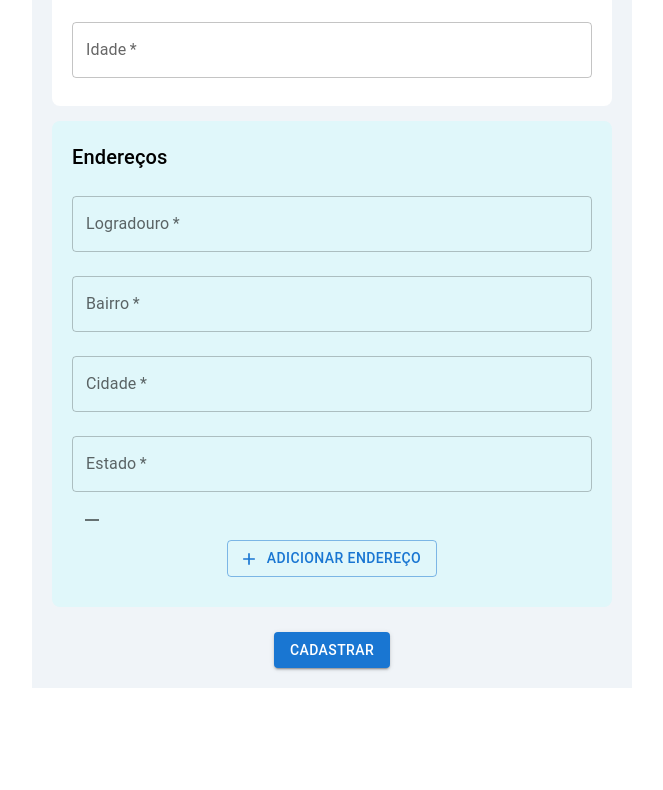
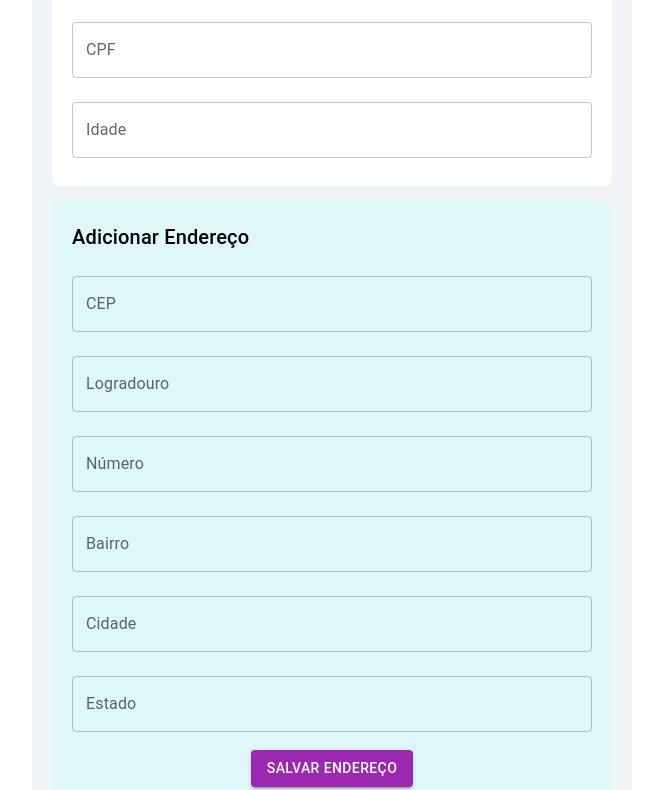
Before and after one commit to Bavaria93/Hello-world, a React (Create React App) app: page /cadastro in a window 1280 px wide. Shown: the part 311-1101 px from the top of the page, without its empty margins (308-971 px from the left). Before the commit the page ends 999 px from the top, so only its background shows below. Built offline with nearby package versions, Linux system fonts and the light colour scheme.

Commit message:
atualização cadastro

```diff
--- a/src/Cadastro.js
+++ b/src/Cadastro.js
@@ -1,20 +1,65 @@
 import React, { useState } from 'react';
 import axios from 'axios';
 import { Container, TextField, Button, Box, Typography, IconButton } from '@mui/material';
-import { Add, Remove } from '@mui/icons-material';
+import { Remove } from '@mui/icons-material';
 
 const API_URL = 'http://localhost:5000/users';
 
 function Cadastro() {
   const [name, setName] = useState('');
   const [email, setEmail] = useState('');
+  const [cpf, setCpf] = useState('');
   const [age, setAge] = useState('');
-  const [addresses, setAddresses] = useState([{ logradouro: '', bairro: '', cidade: '', estado: '' }]);
+  const [currentAddress, setCurrentAddress] = useState({
+    cep: '',
+    logradouro: '',
+    numero: '',
+    bairro: '',
+    cidade: '',
+    estado: '',
+  });
+  const [addresses, setAddresses] = useState([]);
   const [errors, setErrors] = useState({});
   const [successMessage, setSuccessMessage] = useState('');
   const [errorMessage, setErrorMessage] = useState('');
 
-  const validate = () => {
+  // Função para formatar o CPF enquanto o usuário digita
+  const formatCpf = (value) => {
+    // Remove caracteres não numéricos
+    value = value.replace(/\D/g, '');
+
+    // Limita o número de caracteres a 11 (formato CPF sem pontuação)
+    value = value.substring(0, 11);
+
+    // Aplica a máscara do CPF: xxx.xxx.xxx-xx
+    if (value.length > 9) {
+      value = value.replace(/(\d{3})(\d{3})(\d{3})(\d{2})/, '$1.$2.$3-$4');
+    } else if (value.length > 6) {
+      value = value.replace(/(\d{3})(\d{3})(\d{0,3})/, '$1.$2.$3');
+    } else if (value.length > 3) {
+      value = value.replace(/(\d{3})(\d{0,3})/, '$1.$2');
+    }
+
+    return value;
+  };
+
+  // Função para formatar o CEP enquanto o usuário digita
+  const formatCep = (value) => {
+    // Remove caracteres não numéricos
+    value = value.replace(/\D/g, '');
+
+    // Limita o número de caracteres a 8 (formato CEP sem pontuação)
+    value = value.substring(0, 8);
+
+    // Aplica a máscara do CEP: xxxxx-xxx
+    if (value.length > 5) {
+      value = value.replace(/(\d{5})(\d{1,3})/, '$1-$2');
+    }
+
+    return value;
+  };
+
+  const validateUserFields = () => {
     let tempErrors = {};
 
     // Validação do Nome
@@ -27,18 +72,35 @@ function Cadastro() {
       ? (/.+@.+\..+/.test(email) ? '' : 'Email inválido')
       : 'Email é obrigatório';
 
+    // Validação do CPF
+    tempErrors.cpf = cpf
+      ? (/^\d{3}\.\d{3}\.\d{3}-\d{2}$/.test(cpf) ? '' : 'CPF inválido. Use o formato xxx.xxx.xxx-xx')
+      : 'CPF é obrigatório';
+
     // Validação da Idade
     tempErrors.age = age
       ? (/^\d+$/.test(age) ? '' : 'Idade deve incluir apenas números')
       : 'Idade é obrigatória';
 
-    // Validação dos Endereços
-    addresses.forEach((address, index) => {
-      if (!address.logradouro.trim()) tempErrors[`logradouro_${index}`] = 'O logradouro é obrigatório.';
-      if (!address.bairro.trim()) tempErrors[`bairro_${index}`] = 'O bairro é obrigatório.';
-      if (!address.cidade.trim()) tempErrors[`cidade_${index}`] = 'A cidade é obrigatória.';
-      if (!address.estado.trim()) tempErrors[`estado_${index}`] = 'O estado é obrigatório.';
-    });
+    // Validação Condicional de Endereços
+    if (addresses.length === 0) {
+      tempErrors.addresses = 'É necessário adicionar pelo menos um endereço.';
+    }
+
+    setErrors(tempErrors);
+    return Object.values(tempErrors).every((x) => x === '');
+  };
+
+  const validateAddressFields = () => {
+    let tempErrors = {};
+
+    // Validação dos Campos de Endereço
+    if (!currentAddress.cep.trim()) tempErrors.cep = 'O CEP é obrigatório.';
+    if (!currentAddress.logradouro.trim()) tempErrors.logradouro = 'O logradouro é obrigatório.';
+    if (!currentAddress.numero.trim()) tempErrors.numero = 'O número é obrigatório.';
+    if (!currentAddress.bairro.trim()) tempErrors.bairro = 'O bairro é obrigatório.';
+    if (!currentAddress.cidade.trim()) tempErrors.cidade = 'A cidade é obrigatória.';
+    if (!currentAddress.estado.trim()) tempErrors.estado = 'O estado é obrigatório.';
 
     setErrors(tempErrors);
     return Object.values(tempErrors).every((x) => x === '');
@@ -46,10 +108,10 @@ function Cadastro() {
 
   const handleAddUser = (e) => {
     e.preventDefault();
-    if (!validate()) return;
+    if (!validateUserFields()) return;
 
     axios
-      .post(API_URL, { name, email, age, addresses })
+      .post(API_URL, { name, email, cpf, age, addresses })
       .then(() => {
         setSuccessMessage('Usuário cadastrado com sucesso!');
         setErrorMessage('');
@@ -63,28 +125,49 @@ function Cadastro() {
       });
   };
 
+  // Função para capturar mudanças nos campos do endereço (atualiza dinamicamente o estado `currentAddress`)
+  const handleAddressChange = (field, value) => {
+    setCurrentAddress({
+      ...currentAddress, // Mantém os outros valores existentes
+      [field]: value,    // Atualiza apenas o campo correspondente
+    });
+  };
+
+  // Função para adicionar o endereço à lista de endereços (estado `addresses`)
+  const handleAddAddress = () => {
+    if (!validateAddressFields()) return;
+
+    setAddresses([...addresses, currentAddress]); // Adiciona o endereço ao array
+    setCurrentAddress({
+      cep: '',
+      logradouro: '',
+      numero: '',
+      bairro: '',
+      cidade: '',
+      estado: '',
+    }); // Reseta os campos após adicionar
+  };
+
+  const handleRemoveAddress = (index) => {
+    const updatedAddresses = addresses.filter((_, i) => i !== index);
+    setAddresses(updatedAddresses);
+  };
+
   const clearForm = () => {
     setName('');
     setEmail('');
+    setCpf('');
     setAge('');
-    setAddresses([{ logradouro: '', bairro: '', cidade: '', estado: '' }]);
+    setAddresses([]);
+    setCurrentAddress({
+      cep: '',
+      logradouro: '',
+      numero: '',
+      bairro: '',
+      cidade: '',
+      estado: '',
+    });
     setErrors({});
-  };
-
-  const handleAddressChange = (index, key, value) => {
-    const updatedAddresses = addresses.map((address, i) =>
-      i === index ? { ...address, [key]: value } : address
-    );
-    setAddresses(updatedAddresses);
-  };
-
-  const addAddressField = () => {
-    setAddresses([...addresses, { logradouro: '', bairro: '', cidade: '', estado: '' }]);
-  };
-
-  const removeAddressField = (index) => {
-    const updatedAddresses = addresses.filter((_, i) => i !== index);
-    setAddresses(updatedAddresses);
   };
 
   return (
@@ -106,7 +189,6 @@ function Cadastro() {
             margin="normal"
             error={!!errors.name}
             helperText={errors.name}
-            required
           />
           <TextField
             label="Email"
@@ -116,7 +198,15 @@ function Cadastro() {
             margin="normal"
             error={!!errors.email}
             helperText={errors.email}
-            required
+          />
+          <TextField
+            label="CPF"
+            value={cpf}
+            onChange={(e) => setCpf(formatCpf(e.target.value))}
+            fullWidth
+            margin="normal"
+            error={!!errors.cpf}
+            helperText={errors.cpf}
           />
           <TextField
             label="Idade"
@@ -126,67 +216,95 @@ function Cadastro() {
             margin="normal"
             error={!!errors.age}
             helperText={errors.age}
-            required
           />
         </Box>
+
+        {/* Formulário de Endereço */}
         <Box style={{ backgroundColor: '#e0f7fa', padding: '20px', borderRadius: '8px' }}>
-          <Typography variant="h6" gutterBottom>Endereços</Typography>
-          {addresses.map((address, index) => (
-            <React.Fragment key={index}>
+          <Typography variant="h6" gutterBottom>Adicionar Endereço</Typography>
+          <TextField
+            label="CEP"
+            value={currentAddress.cep}
+            onChange={(e) => setCurrentAddress({ ...currentAddress, cep: formatCep(e.target.value) })}
+            fullWidth
+            margin="normal"
+            error={!!errors.cep}
+            helperText={errors.cep}
+          />
           <TextField
             label="Logradouro"
-                value={address.logradouro}
-                onChange={(e) => handleAddressChange(index, 'logradouro', e.target.value)}
+            value={currentAddress.logradouro}
+            onChange={(e) => setCurrentAddress({ ...currentAddress, logradouro: e.target.value })}
             fullWidth
             margin="normal"
-                error={!!errors[`logradouro_${index}`]}
-                helperText={errors[`logradouro_${index}`]}
-                required
+            error={!!errors.logradouro}
+            helperText={errors.logradouro}
+          />
+          <TextField
+            label="Número"
+            value={currentAddress.numero}
+            onChange={(e) => setCurrentAddress({ ...currentAddress, numero: e.target.value })}
+            fullWidth
+            margin="normal"
+            error={!!errors.numero}
+            helperText={errors.numero}
           />
           <TextField
             label="Bairro"
-                value={address.bairro}
-                onChange={(e) => handleAddressChange(index, 'bairro', e.target.value)}
+            value={currentAddress.bairro}
+            onChange={(e) => setCurrentAddress({ ...currentAddress, bairro: e.target.value })}
             fullWidth
             margin="normal"
-                error={!!errors[`bairro_${index}`]}
-                helperText={errors[`bairro_${index}`]}
-                required
+            error={!!errors.bairro}
+            helperText={errors.bairro}
           />
           <TextField
             label="Cidade"
-                value={address.cidade}
-                onChange={(e) => handleAddressChange(index, 'cidade', e.target.value)}
+            value={currentAddress.cidade}
+            onChange={(e) => setCurrentAddress({ ...currentAddress, cidade: e.target.value })}
             fullWidth
             margin="normal"
-                error={!!errors[`cidade_${index}`]}
-                helperText={errors[`cidade_${index}`]}
-                required
+            error={!!errors.cidade}
+            helperText={errors.cidade}
           />
           <TextField
             label="Estado"
-                value={address.estado}
-                onChange={(e) => handleAddressChange(index, 'estado', e.target.value)}
+            value={currentAddress.estado}
+            onChange={(e) => setCurrentAddress({ ...currentAddress, estado: e.target.value })}
             fullWidth
             margin="normal"
-                error={!!errors[`estado_${index}`]}
-                helperText={errors[`estado_${index}`]}
-                required
+            error={!!errors.estado}
+            helperText={errors.estado}
           />
-              <IconButton onClick={() => removeAddressField(index)} aria-label="remover endereço">
-                <Remove />
-              </IconButton>
-            </React.Fragment>
-          ))}
-          <Box display="flex" justifyContent="center" marginBottom="10px">
-            <Button onClick={addAddressField} variant="outlined" color="primary" startIcon={<Add />}>
-              Adicionar Endereço
+          <Box display="flex" justifyContent="center" marginTop="10px">
+            <Button onClick={handleAddAddress} variant="contained" color="secondary">
+              Salvar Endereço
             </Button>
           </Box>
         </Box>
+
+        {/* Lista de Endereços */}
+        <Box style={{ backgroundColor: '#ffffff', padding: '20px', borderRadius: '8px' }}>
+          <Typography variant="h6" gutterBottom>Lista de Endereços</Typography>
+          {addresses.map((address, index) => (
+            <Box
+              key={index}
+              style={{ display: 'flex', alignItems: 'center', justifyContent: 'space-between', marginBottom: '10px', borderBottom: '1px solid #ddd', paddingBottom: '10px' }}
+            >
+              <Typography>
+                {address.cep}, {address.logradouro}, {address.numero}, {address.bairro}, {address.cidade}, {address.estado}
+              </Typography>
+              <IconButton onClick={() => handleRemoveAddress(index)} aria-label="remover endereço">
+                <Remove />
+              </IconButton>
+            </Box>
+          ))}
+        </Box>
+
+        {/* Botão de Cadastro */}
         <Box display="flex" justifyContent="center" marginTop="10px">
           <Button type="submit" variant="contained" color="primary">
-            Cadastrar
+            Cadastrar Usuário
           </Button>
         </Box>
       </Box>
```
Also changed, not shown: 2 other files (tests, documents, lock files or other folders). Lines whose indentation alone changed are shown as unchanged.
